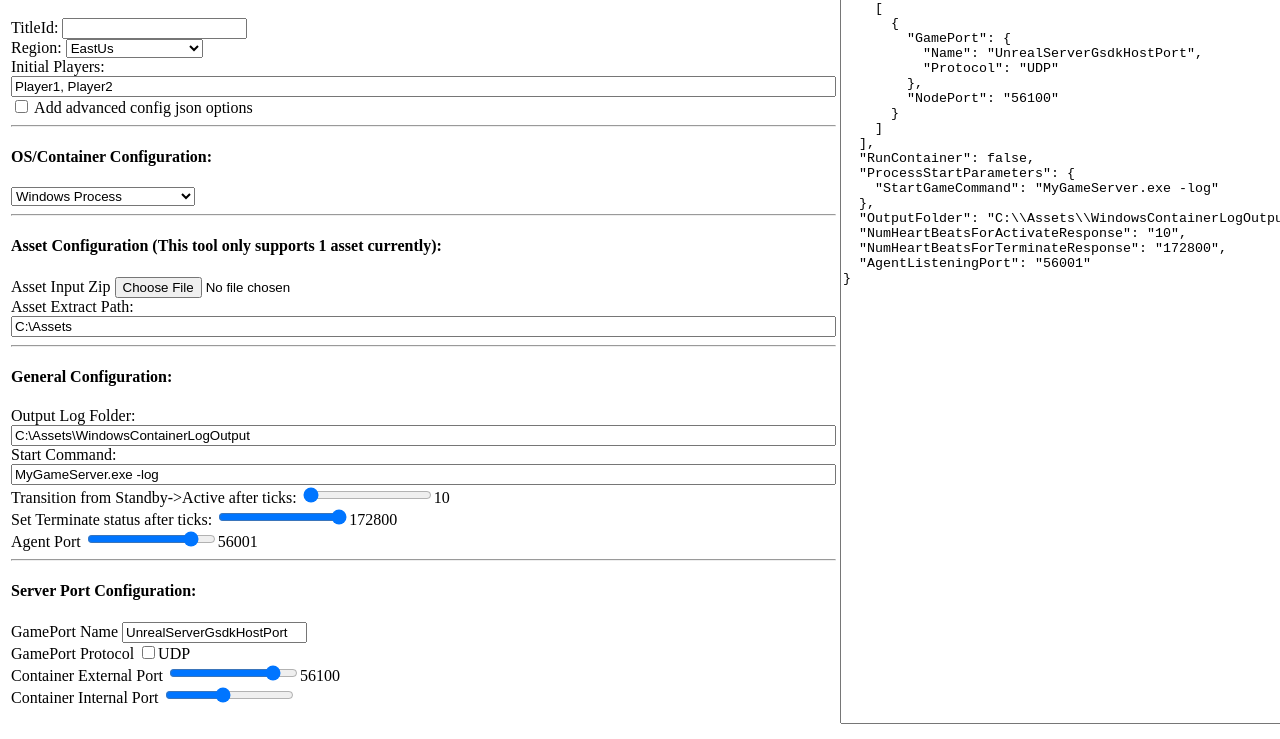
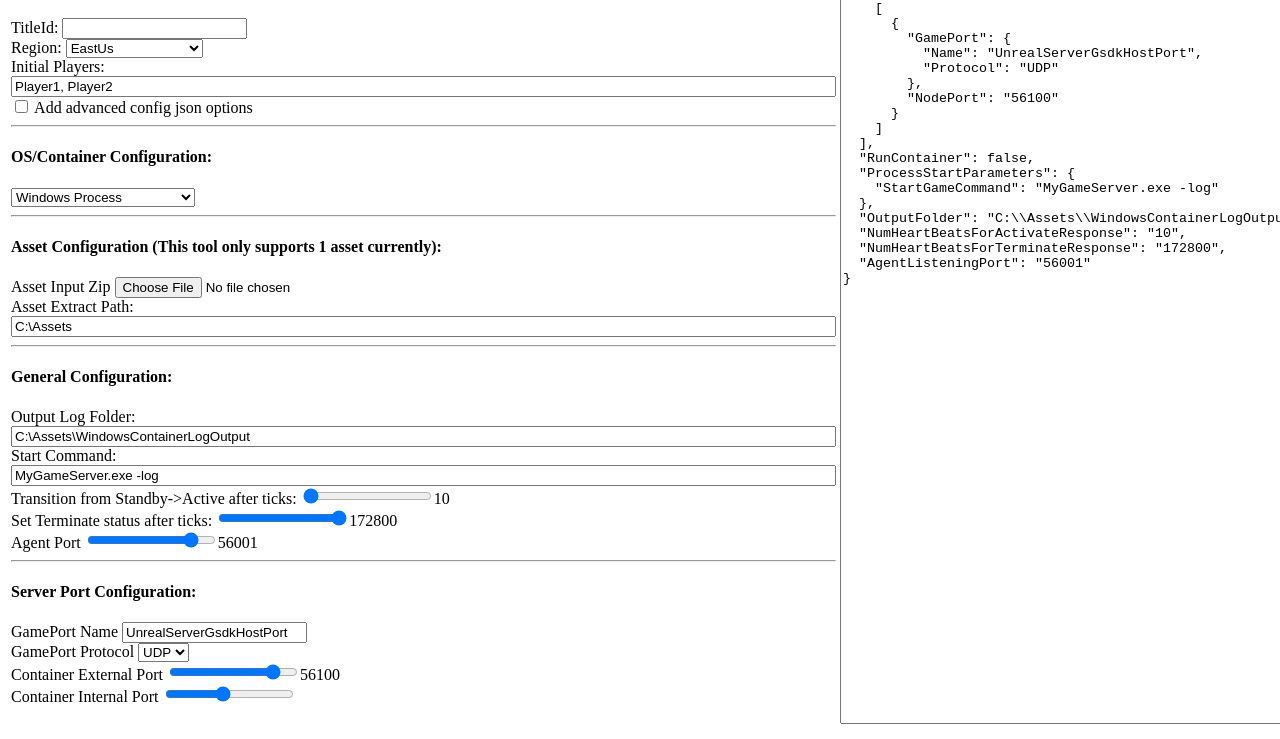
Before and after one commit to PlayFab/MpsAgent, a plain HTML site: page LocalMultiplayerAgent/SettingsJsonGenerator/main.html in a window 1280 px wide. Shown: the part 118-857 px from the top of the page. Drawn offline with Linux system fonts and the light colour scheme.

Commit message:
CR Comment UDP/TCP

```diff
--- a/LocalMultiplayerAgent/SettingsJsonGenerator/main.html
+++ b/LocalMultiplayerAgent/SettingsJsonGenerator/main.html
@@ -74,7 +74,12 @@ Agent Port <input onchange="onInputChange()" type="range" id="AgentListeningPort
 <h4>Server Port Configuration:</h4>
 GamePort Name <input onchange="onInputChange()" type="text" id="GamePortName" value="UnrealServerGsdkHostPort">
 <br />
-GamePort Protocol <input onchange="onInputChange()" type="checkbox" id="GamePortProtocol"><span id="ProtocolOutput"></span>
+GamePort Protocol
+<select onchange="onInputChange()" name="GamePortProtocol" id="GamePortProtocol">
+	<option value="UDP">UDP</option>
+	<option value="TCP">TCP</option>
+</select>
+
 <br />
 <!-- TODO: Hide container only input when RunContainer==false -->
 Container External Port <input onchange="onInputChange()" type="range" id="NodePort" min="1024" max="65535" value="56100"><span id="NodePortOutput"></span>
--- a/LocalMultiplayerAgent/SettingsJsonGenerator/scripts.js
+++ b/LocalMultiplayerAgent/SettingsJsonGenerator/scripts.js
@@ -119,7 +119,7 @@ function onInputChange(){
     readWriteValue(document.getElementById("AgentListeningPort").value, "AgentListeningPort", lmaConfig);
     readWriteValue(document.getElementById("NodePort").value, "NodePort", lmaConfig.PortMappingsList[0][0]);
     readWriteValue(document.getElementById("GamePortName").value, "Name", lmaConfig.PortMappingsList[0][0].GamePort);
-    readWriteValue(document.getElementById("GamePortProtocol").checked ? "TCP" : "UDP", "Protocol", lmaConfig.PortMappingsList[0][0].GamePort);
+    readWriteValue(document.getElementById("GamePortProtocol").value, "Protocol", lmaConfig.PortMappingsList[0][0].GamePort);
 
     setText(JSON.stringify(lmaConfig, null, 2));
 
```
